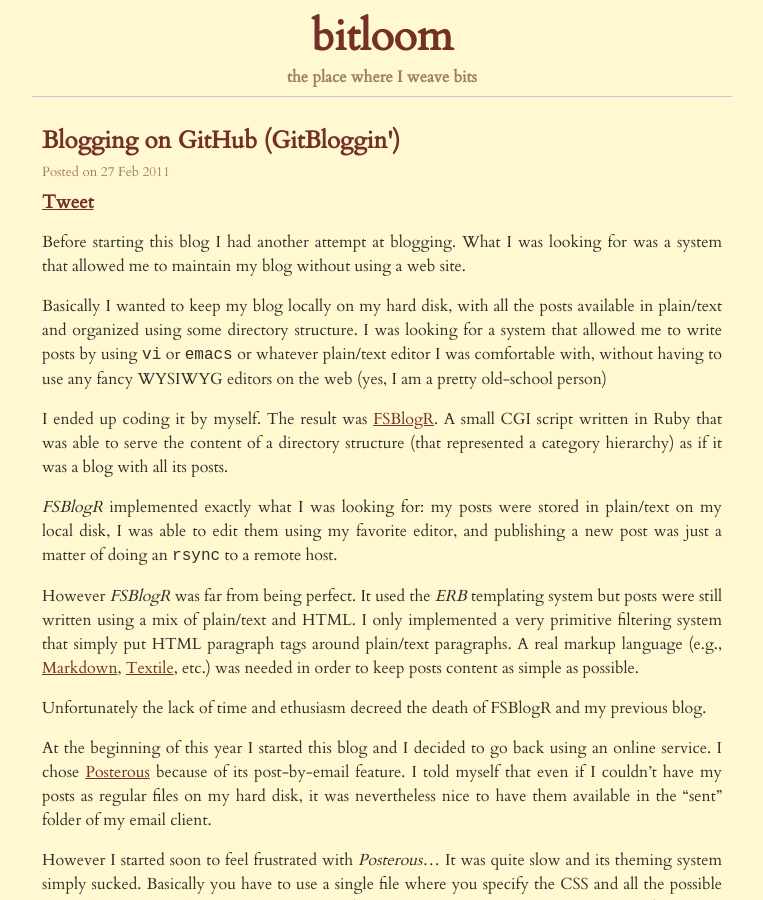
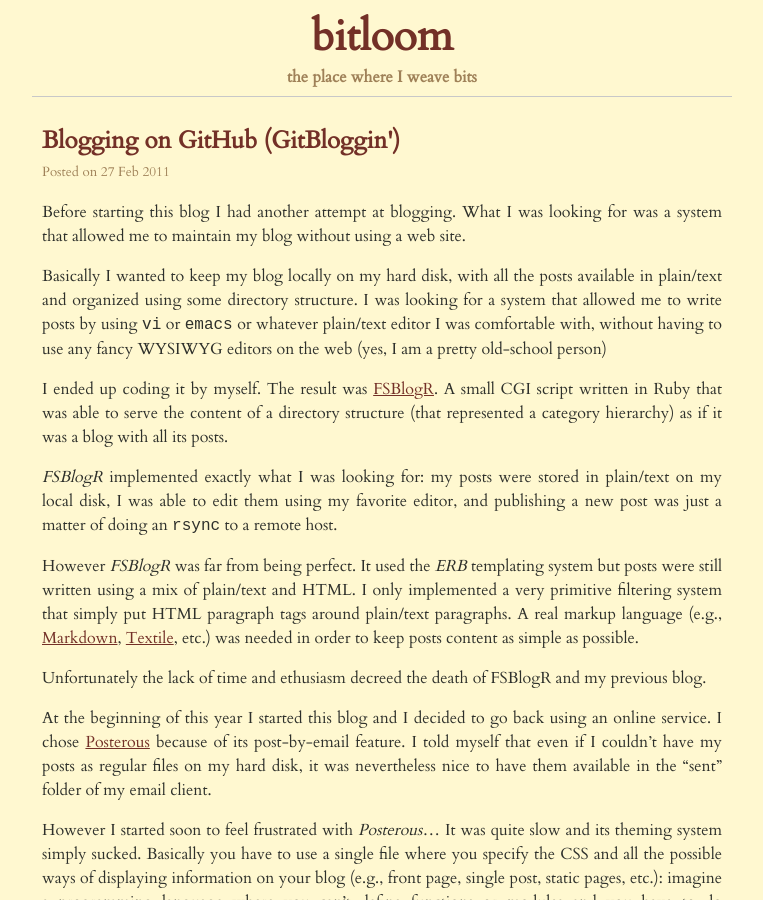
Before and after one commit to fmancinelli/fmancinelli.github.com, a Jekyll site: the page built from index.html, in a window 1280 px wide and 900 px high. Shown: the whole window, without its empty margins (258-1021 px from the left). Built offline with Jekyll 4.4.1, drawn with Linux system fonts in a browser that asks for light colours; comment, search, counter and statistics services are not loaded.

Commit message:
Minor changes.
Added title to layouts.
Removed twitter buttons from the posts presented in the home page.

```diff
--- a/_layouts/default.html
+++ b/_layouts/default.html
@@ -15,6 +15,7 @@
       var s = document.getElementsByTagName('script')[0]; s.parentNode.insertBefore(ga, s);
     })();
   </script>
+  <title>Bitloom - {{page.title}}</title>
 </head>
 <body>
   <header id="page_header">
--- a/index.html
+++ b/index.html
@@ -1,12 +1,12 @@
 ---
 layout: default
+title: home
 ---
 {% for post in site.posts limit:2 %}
 <article class="post">
   <header>
     <h1><a href="{{post.url}}">{{post.title}}</a></h1>
     <h2>Posted on {{post.date | date_to_string}}</h2>
-    <h3><h3><a href="http://twitter.com/share" class="twitter-share-button" data-count="horizontal" data-via="fmancinelli">Tweet</a><script type="text/javascript" src="http://platform.twitter.com/widgets.js"></script></h3>
   </header>
 
   {{post.content}}
```
